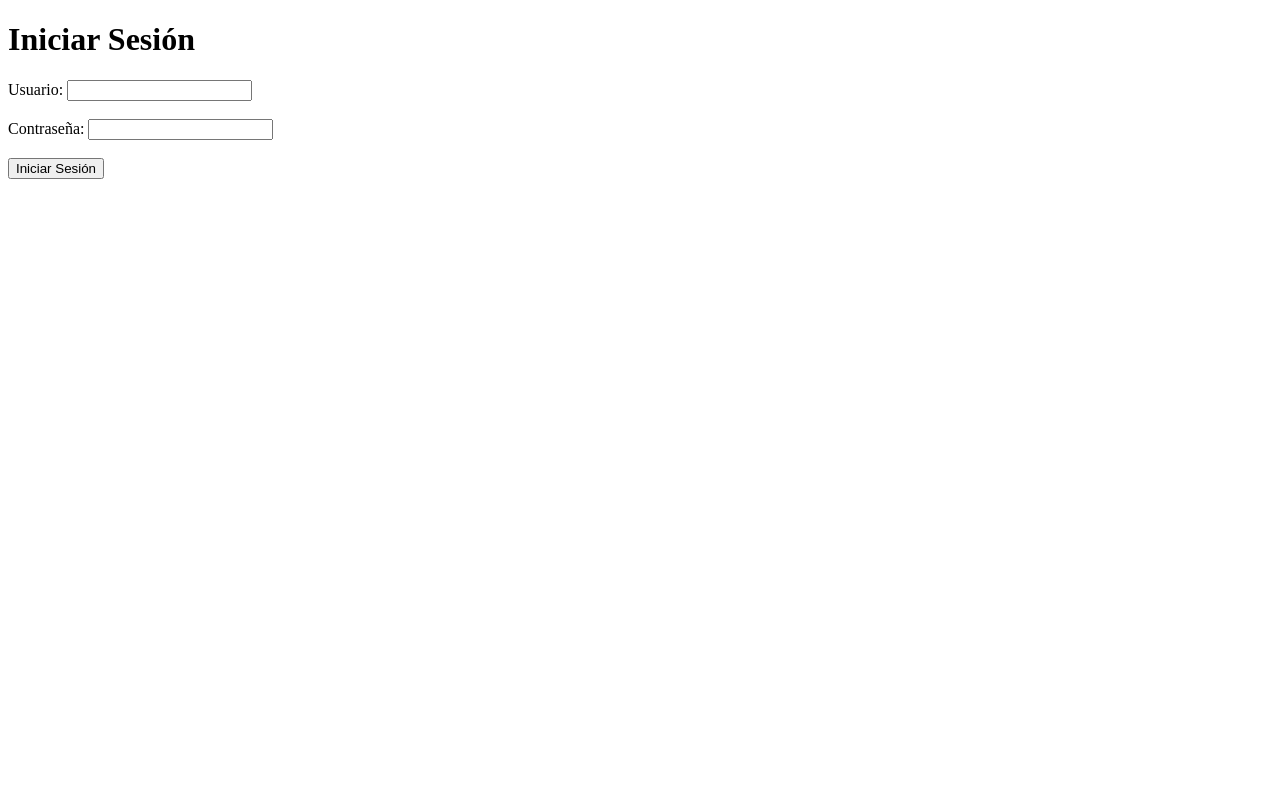
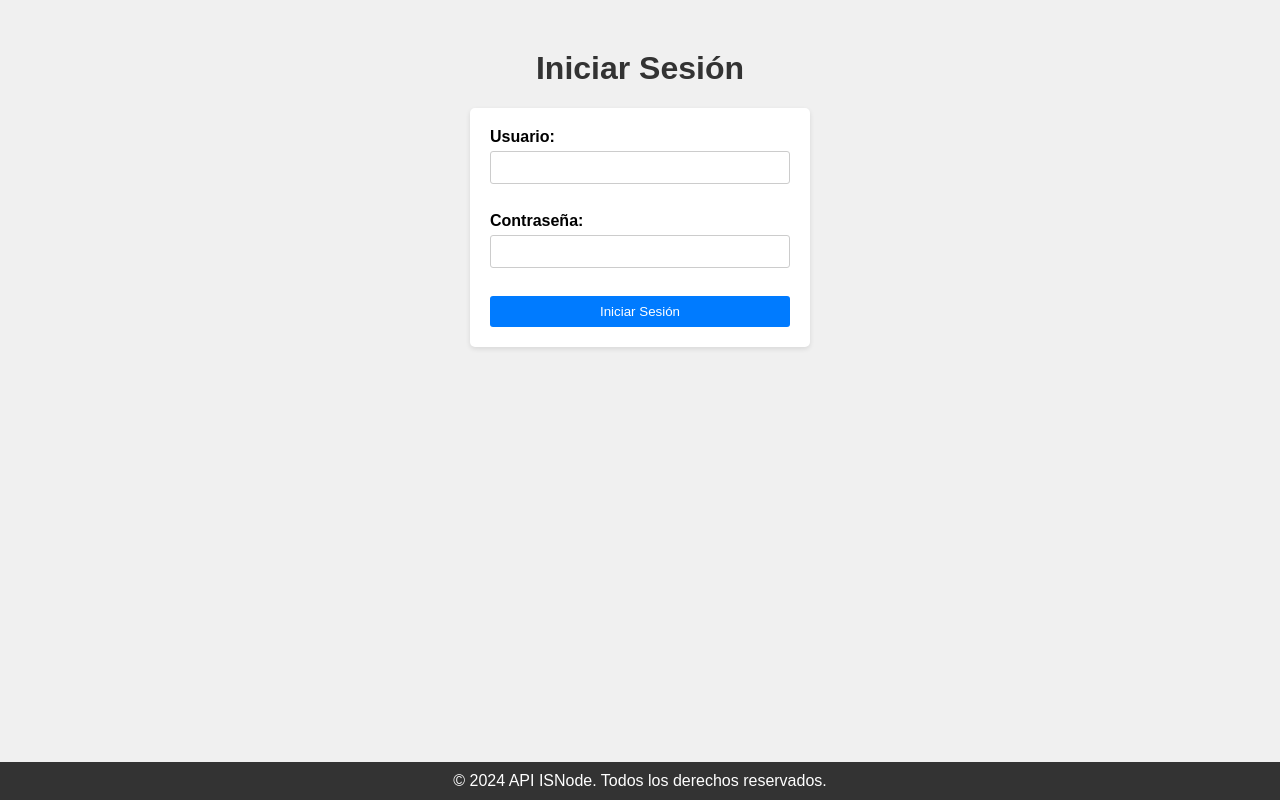
Before and after one commit to omarperez77/IS2024, a website: page api-node-express/frontend/login.html in a window 1280 px wide. Drawn offline with Linux system fonts and the light colour scheme.

Commit message:
Footer en las vistas

```diff
--- a/api-node-express/frontend/login.html
+++ b/api-node-express/frontend/login.html
@@ -5,6 +5,70 @@
     <meta http-equiv="X-UA-Compatible" content="IE=edge">
     <meta name="viewport" content="width=device-width, initial-scale=1.0">
     <title>Autenticación WHID</title>
+    <style>
+        body {
+            font-family: Arial, sans-serif;
+            margin: 0;
+            padding: 0;
+            background-color: #f0f0f0;
+            display: flex;
+            flex-direction: column;
+            min-height: 100vh;
+        }
+        h1 {
+            text-align: center;
+            margin-top: 50px;
+            color: #333;
+        }
+        form {
+            width: 300px;
+            margin: 0 auto;
+            background-color: #fff;
+            padding: 20px;
+            border-radius: 5px;
+            box-shadow: 0 2px 5px rgba(0, 0, 0, 0.1);
+        }
+        label {
+            display: block;
+            margin-bottom: 5px;
+            font-weight: bold;
+        }
+        input[type="text"],
+        input[type="password"] {
+            width: 100%;
+            padding: 8px;
+            margin-bottom: 10px;
+            border: 1px solid #ccc;
+            border-radius: 3px;
+            box-sizing: border-box;
+        }
+        button {
+            width: 100%;
+            padding: 8px;
+            background-color: #007bff;
+            color: #fff;
+            border: none;
+            border-radius: 3px;
+            cursor: pointer;
+        }
+        button:hover {
+            background-color: #0056b3;
+        }
+        #message {
+            text-align: center;
+            margin-top: 20px;
+            color: #333;
+        }
+        footer {
+            background-color: #333;
+            color: #fff;
+            text-align: center;
+            padding: 10px 0;
+            position: absolute;
+            bottom: 0;
+            width: 100%;
+        }
+    </style>
 </head>
 <body>
     <h1>Iniciar Sesión</h1>
@@ -17,6 +81,10 @@
     </form>
     <p id="message"></p>
 
+    <footer>
+        &copy; 2024 API ISNode. Todos los derechos reservados.
+    </footer>
+
     <script src="js/login.js"></script>
 </body>
 </html>
```
Also changed, not shown: api-node-express/frontend/departamento.html (+16 -0 lines), api-node-express/frontend/empleado.html (+18 -0 lines), api-node-express/frontend/index.html (+22 -4 lines).
